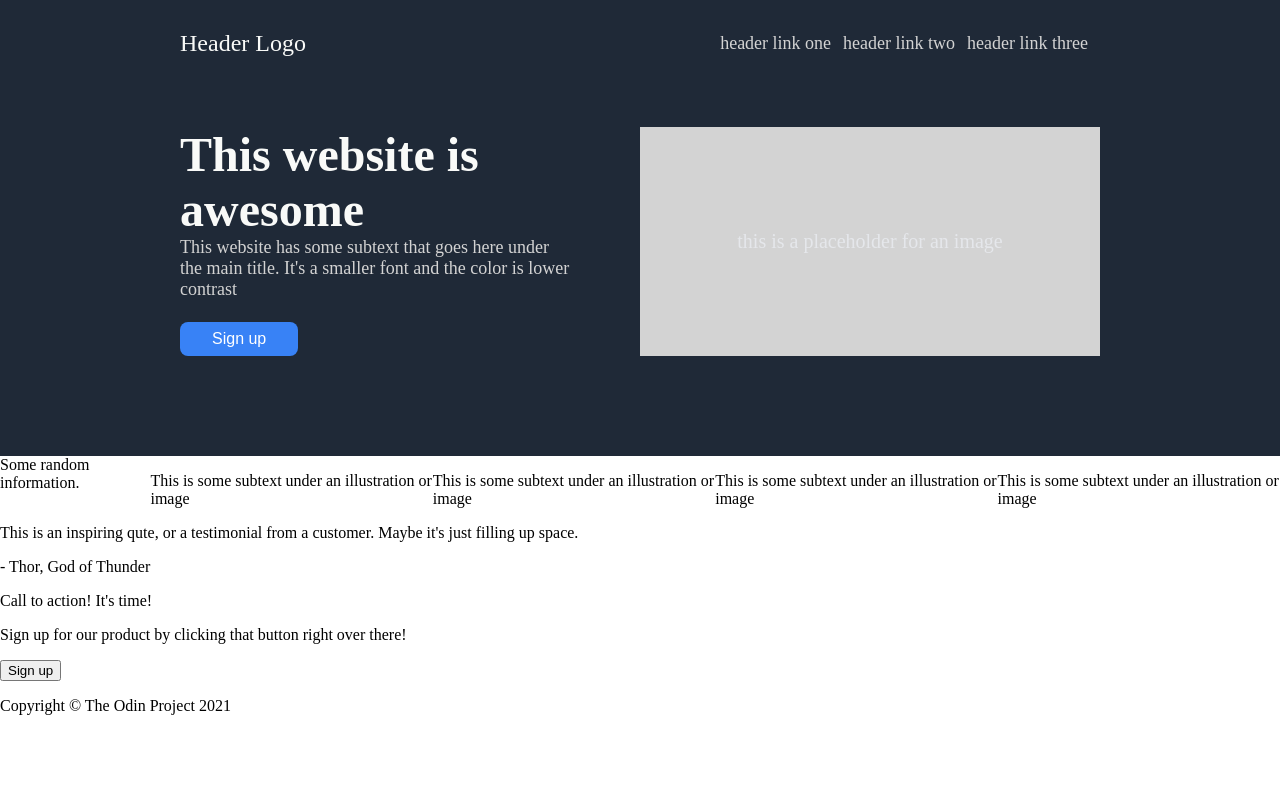
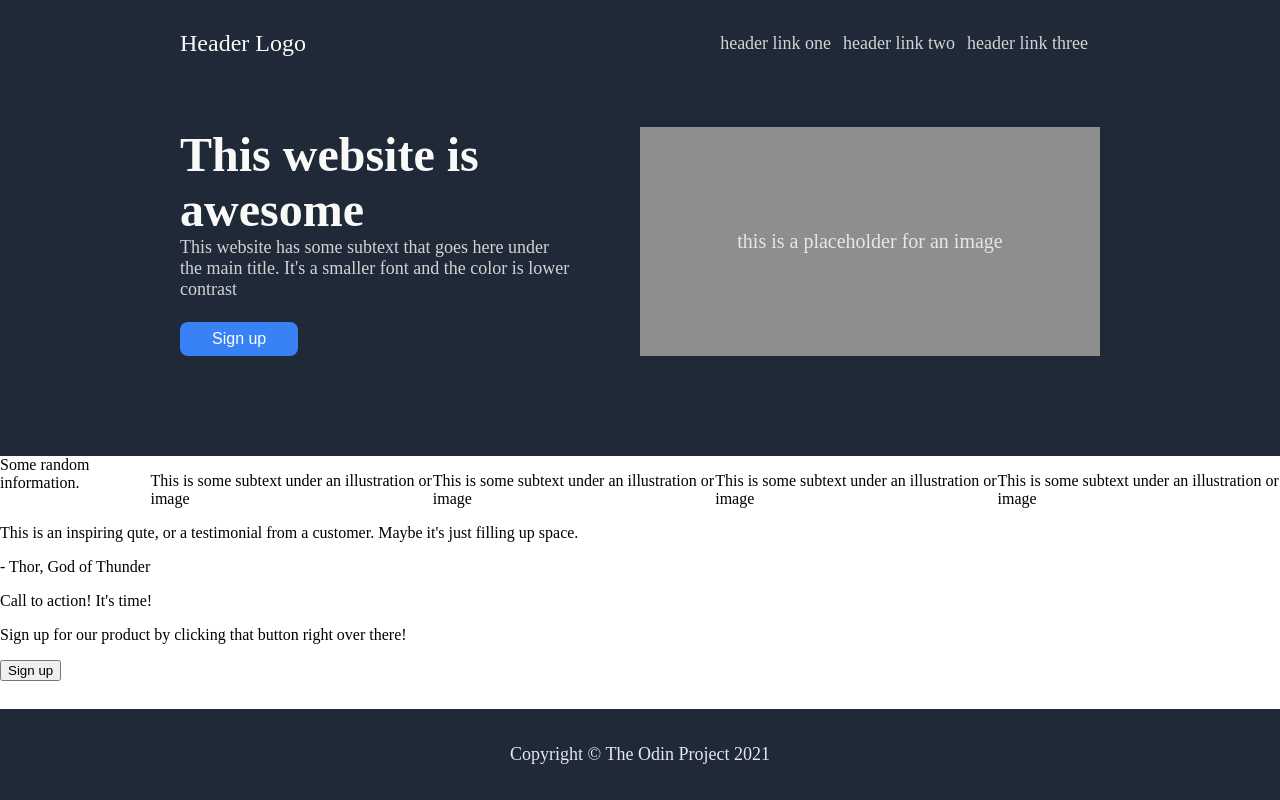
Before and after one commit to 0x-Armin/odin-landing-page, a plain HTML site: page index.html in a window 1280 px wide. Drawn offline with Linux system fonts and the light colour scheme.

Commit message:
Implement footer

```diff
--- a/styles.css
+++ b/styles.css
@@ -1,5 +1,8 @@
 body {
   margin: 0;
+  display: flex;
+  flex-direction: column;
+  min-height: 100vh;
 }
 
 .header {
@@ -67,9 +70,20 @@ body {
   /* font details*/
   color: #e5e7eb;
   font-size: 20px;
-  background-color: #d3d3d3;
+  background-color: #8e8e8e;
 }
 
 .information-row {
   display: flex;
 }
+
+.footer {
+  margin-top: auto;
+  display: flex;
+  justify-content: center;
+  align-items: center;
+  background-color: #1f2937;
+  color: #e5e7eb;
+  padding: 35px;
+  font-size: 18px;
+}
```
